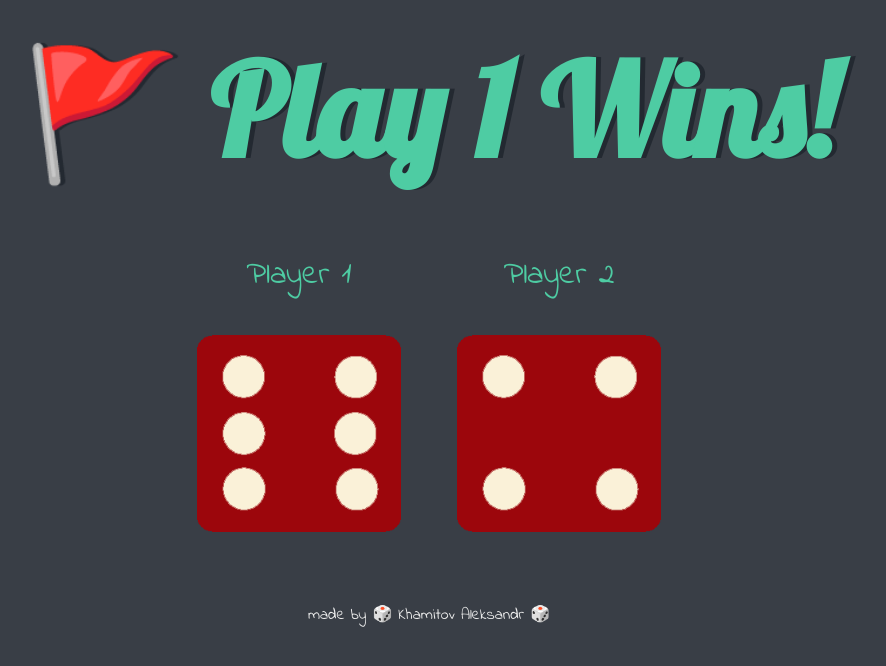
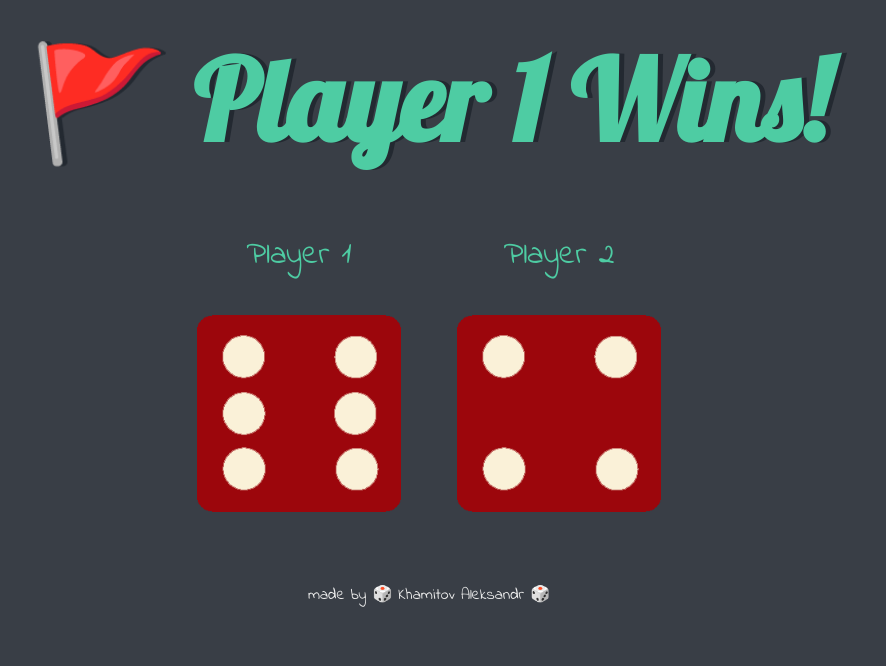
Before and after one commit to khamitov-aleksandr/dice, a plain HTML site: page index.html in a window 1280 px wide. Shown: the whole page, without its empty margins (211-1097 px from the left). Drawn offline with Linux system fonts and the light colour scheme.

Commit message:
add: change size of h1

```diff
--- a/index.html
+++ b/index.html
@@ -2,28 +2,22 @@
 <html lang="en" dir="ltr">
   <head>
     <meta charset="utf-8">
-    <title>Dicee</title>
+    <title>Dice</title>
     <link rel="stylesheet" href="styles.css">
     <link href="https://fonts.googleapis.com/css?family=Indie+Flower|Lobster" rel="stylesheet">
-
   </head>
   <body>
-
     <div class="container">
       <h1>Refresh Me</h1>
-
       <div class="dice">
         <p>Player 1</p>
         <img class="img1" src="images/dice6.png">
       </div>
-
       <div class="dice">
         <p>Player 2</p>
         <img class="img2" src="images/dice6.png">
       </div>
-
     </div>
-
     <script src="index.js" charset="utf-8"></script>
 
       </body>
--- a/index.js
+++ b/index.js
@@ -1,25 +1,20 @@
 
 var randomNumber1 = Math.floor(Math.random() * 6) + 1; //1-6
-
 var randomDiceImage = "dice" + randomNumber1 + ".png"; //dice1.png - dice6.png
-
 var randomImageSource = "images/" + randomDiceImage; //images/dice1.png - images/dice6.png
-
 var image1 = document.querySelectorAll("img")[0];
 
 image1.setAttribute("src", randomImageSource);
 
 
 var randomNumber2 = Math.floor(Math.random() * 6) + 1;
-
 var randomImageSource2 = "images/dice" + randomNumber2 + ".png";
 
 document.querySelectorAll("img")[1].setAttribute("src", randomImageSource2);
 
-
 //If player 1 wins
 if (randomNumber1 > randomNumber2) {
-  document.querySelector("h1").innerHTML = "🚩 Play 1 Wins!";
+  document.querySelector("h1").innerHTML = "🚩 Player 1 Wins!";
 }
 else if (randomNumber2 > randomNumber1) {
   document.querySelector("h1").innerHTML = "Player 2 Wins! 🚩";
--- a/styles.css
+++ b/styles.css
@@ -18,7 +18,7 @@ h1 {
   margin: 30px;
   font-family: 'Lobster', cursive;
   text-shadow: 5px 0 #232931;
-  font-size: 8rem;
+  font-size: 7rem;
   color: #4ECCA3;
 }
 
```
